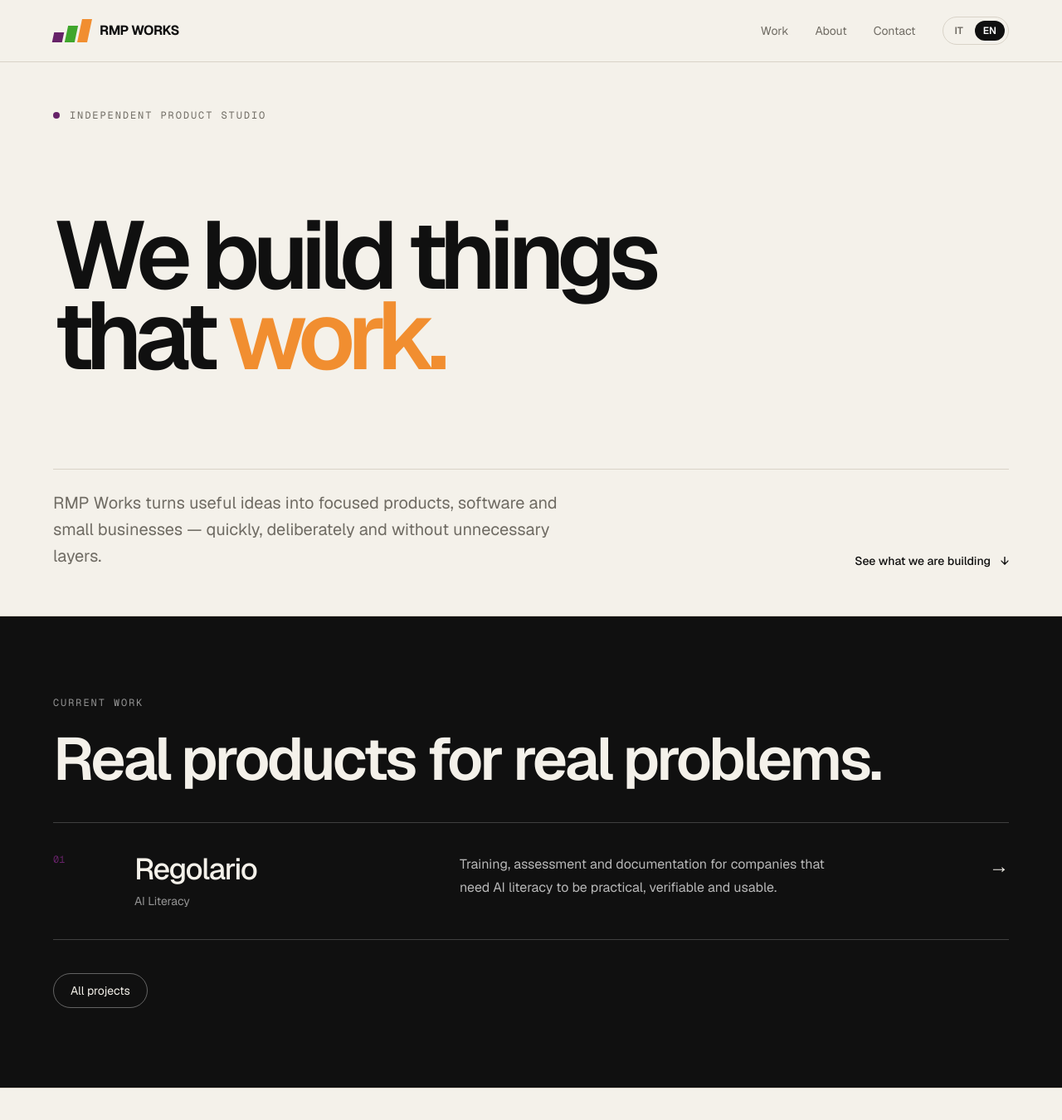
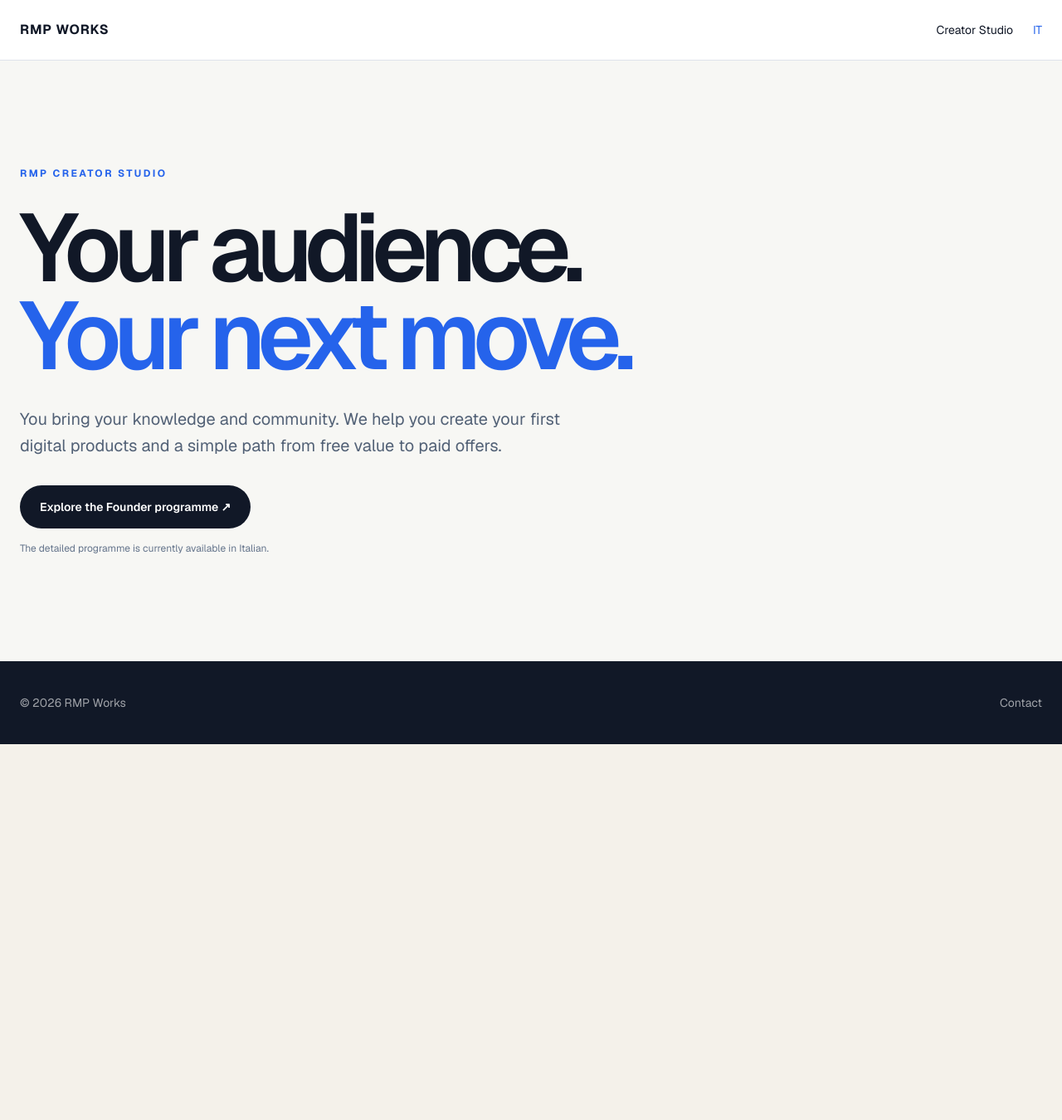
Before and after one commit to MacNaym/rmpworks, a Next.js app: page /en in a window 1280 px wide. Shown: the top 1350 px of the page at 83% size. After the commit the page ends 897 px from the top, so only its background shows below. Built offline with nearby package versions, Linux system fonts and the light colour scheme.

Commit message:
refactor: align English homepage with creator-only proposition

```diff
--- a/app/en/page.tsx
+++ b/app/en/page.tsx
@@ -1,114 +1,13 @@
 import Link from "next/link";
-import { rmpPhone } from "../contact-details";
-
-const ventures = [
-  { index: "01", name: "Regolario", tag: "AI Literacy", description: "Training, assessment and documentation for companies that need AI literacy to be practical, verifiable and usable.", href: "/projects/regolario", color: "var(--rmp-purple)", commercialVisible: true },
-  { index: "02", name: "ShopShield", tag: "E-commerce compliance", description: "A focused compliance layer for small online businesses that need the essentials without enterprise complexity.", href: "/projects/shopshield", color: "var(--rmp-green)", commercialVisible: false },
-  { index: "03", name: "Tap", tag: "Local business tools", description: "NFC and QR tools that turn a physical customer interaction into a useful digital action in seconds.", href: "/projects/tap", color: "var(--rmp-orange)", commercialVisible: false },
-];
-
-const frame = "mx-auto w-full max-w-[1680px] px-5 sm:px-8 lg:px-12 xl:px-16";
-const purpleHover = "transition hover:text-[var(--rmp-purple)]";
-
-function BrandMark() {
-  return (
-    <span className="inline-flex h-7 items-end gap-1" aria-hidden>
-      <span className="h-3 w-3 -skew-x-12 bg-[var(--rmp-purple)]" />
-      <span className="h-5 w-3 -skew-x-12 bg-[var(--rmp-green)]" />
-      <span className="h-7 w-3 -skew-x-12 bg-[var(--rmp-orange)]" />
-    </span>
-  );
+import type { Metadata } from "next";
+export const metadata: Metadata = {
+  title: "Creator Studio | RMP Works",
+  description: "RMP Works helps independent content creators turn expertise and communities into useful digital products.",
+};
+export default function EnglishHome(){
+ return <main className="min-h-screen bg-[#f7f7f4] text-[#111827]">
+  <header className="border-b border-[#dee3eb] bg-white"><div className="mx-auto flex max-w-7xl items-center justify-between px-6 py-6"><Link href="/en" className="font-bold tracking-wider">RMP WORKS</Link><div className="flex items-center gap-6 text-sm"><Link href="/creator-studio">Creator Studio</Link><Link href="/" className="text-[#2563eb]">IT</Link></div></div></header>
+  <section className="mx-auto max-w-7xl px-6 py-24 sm:py-32"><p className="text-xs font-bold uppercase tracking-[.2em] text-[#2563eb]">RMP Creator Studio</p><h1 className="mt-7 max-w-6xl text-[clamp(4rem,9vw,9rem)] font-semibold leading-[.92] tracking-[-.08em]">Your audience.<br/><span className="text-[#2563eb]">Your next move.</span></h1><p className="mt-8 max-w-2xl text-xl leading-8 text-[#526176]">You bring your knowledge and community. We help you create your first digital products and a simple path from free value to paid offers.</p><Link href="/creator-studio" className="mt-8 inline-flex rounded-full bg-[#111827] px-6 py-4 text-sm font-semibold text-white">Explore the Founder programme ↗</Link><p className="mt-4 text-xs text-[#64748b]">The detailed programme is currently available in Italian.</p></section>
+  <footer className="bg-[#111827] px-6 py-10 text-sm text-white/60"><div className="mx-auto flex max-w-7xl justify-between"><span>© 2026 RMP Works</span><Link href="/contact">Contact</Link></div></footer>
+ </main>;
 }
-
-export default function EnglishHome() {
-  return (
-    <main className="min-h-screen overflow-x-clip bg-[var(--background)] text-[var(--foreground)]">
-      <header className="border-b border-[var(--line)]">
-        <div className={`${frame} flex items-center justify-between py-5`}>
-          <Link href="/en/" className="flex items-center gap-3 text-base font-bold tracking-[-0.03em]">
-            <BrandMark />
-            <span>RMP WORKS</span>
-          </Link>
-          <div className="flex items-center gap-5 sm:gap-8">
-            <nav className="hidden items-center gap-5 text-sm text-[var(--muted)] sm:flex sm:gap-8">
-              <Link className={purpleHover} href="/projects">Work</Link>
-              <Link className={purpleHover} href="/about">About</Link>
-              <Link className={purpleHover} href="/contact">Contact</Link>
-            </nav>
-            <div className="flex items-center gap-1 rounded-full border border-[var(--line)] p-1 text-xs font-semibold">
-              <Link href="/" className="rounded-full px-2.5 py-1 text-[var(--muted)] transition hover:text-[var(--rmp-purple)]">IT</Link>
-              <span className="rounded-full bg-[#101010] px-2.5 py-1 text-white">EN</span>
-            </div>
-          </div>
-        </div>
-      </header>
-
-      <section className={`${frame} grid min-h-[76vh] content-between py-8 sm:py-12 lg:py-14`}>
-        <div className="flex items-center gap-3 font-mono text-xs uppercase tracking-[0.16em] text-[var(--muted)]">
-          <span className="h-2 w-2 rounded-full bg-[var(--rmp-purple)]" /> Independent product studio
-        </div>
-        <div className="py-16 sm:py-24 lg:py-28">
-          <h1 className="max-w-[1420px] text-[clamp(4rem,9vw,10rem)] font-semibold leading-[0.84] tracking-[-0.075em]">
-            We build things<br />that <span className="text-[var(--rmp-orange)]">work.</span>
-          </h1>
-        </div>
-        <div className="grid gap-8 border-t border-[var(--line)] pt-6 md:grid-cols-12">
-          <p className="max-w-2xl text-lg leading-7 text-[var(--muted)] md:col-span-7 md:text-xl md:leading-8">RMP Works turns useful ideas into focused products, software and small businesses — quickly, deliberately and without unnecessary layers.</p>
-          <div className="flex items-end md:col-span-3 md:col-start-10 md:justify-end">
-            <Link href="#work" className="inline-flex items-center gap-3 text-sm font-medium transition hover:text-[var(--rmp-purple)]">See what we are building <span aria-hidden>↓</span></Link>
-          </div>
-        </div>
-      </section>
-
-      <section id="work" className="border-y border-[var(--line)] bg-[#101010] text-[#f4f1ea]">
-        <div className={`${frame} py-16 sm:py-20 lg:py-24`}>
-          <div className="border-b border-white/20 pb-10">
-            <p className="font-mono text-xs uppercase tracking-[0.16em] text-white/55">Current work</p>
-            <h2 className="mt-6 max-w-6xl text-4xl font-semibold tracking-[-0.045em] sm:text-5xl lg:text-7xl">Real products for real problems.</h2>
-          </div>
-          <div>
-            {ventures.filter((venture) => venture.commercialVisible).map((venture) => (
-              <Link href={venture.href} key={venture.name} className="group grid gap-6 border-b border-white/20 py-9 transition hover:border-white/60 md:grid-cols-12 md:items-start">
-                <span className="font-mono text-xs md:col-span-1" style={{ color: venture.color }}>{venture.index}</span>
-                <div className="md:col-span-4"><p className="text-3xl font-medium tracking-[-0.04em] sm:text-4xl">{venture.name}</p><p className="mt-2 text-sm text-white/55">{venture.tag}</p></div>
-                <p className="max-w-3xl text-base leading-7 text-white/70 md:col-span-5">{venture.description}</p>
-                <div className="text-right text-2xl transition-all group-hover:translate-x-1 group-hover:text-[var(--rmp-purple)] md:col-span-2">→</div>
-              </Link>
-            ))}
-          </div>
-          <div className="pt-10"><Link href="/projects" className="inline-flex rounded-full border border-white/35 px-5 py-2.5 text-sm transition hover:border-[var(--rmp-purple)] hover:bg-[var(--rmp-purple)] hover:!text-white">All projects</Link></div>
-        </div>
-      </section>
-
-      <section className={`${frame} py-20 sm:py-28 lg:py-32`}>
-        <p className="font-mono text-xs uppercase tracking-[0.16em] text-[var(--muted)]">How we work</p>
-
-        <h2 className="mt-6 max-w-6xl text-4xl font-semibold leading-[0.98] tracking-[-0.055em] sm:text-6xl lg:text-8xl">Small teams.<br />Fast decisions.<br /><span className="text-[var(--rmp-green)]">Useful output.</span></h2>
-
-        <div className="mt-14 grid gap-0 border-y border-[var(--line)] md:grid-cols-3">
-          <div className="py-8 md:pr-8"><p className="font-mono text-xs text-[var(--rmp-purple)]">01 / FOCUS</p><p className="mt-4 max-w-md leading-7">Solve one valuable problem before adding ten features nobody asked for.</p></div>
-          <div className="border-t border-[var(--line)] py-8 md:border-l md:border-t-0 md:px-8"><p className="font-mono text-xs text-[var(--rmp-green)]">02 / SHIP</p><p className="mt-4 max-w-md leading-7">Put working products in front of real people early and improve from evidence.</p></div>
-          <div className="border-t border-[var(--line)] py-8 md:border-l md:border-t-0 md:pl-8"><p className="font-mono text-xs text-[var(--rmp-orange)]">03 / SYSTEMIZE</p><p className="mt-4 max-w-md leading-7">Automate repeatable work so the product can grow without growing bureaucracy with it.</p></div>
-        </div>
-      </section>
-
-      <section className="bg-[var(--rmp-orange-panel)] text-[#101010]">
-        <div className={`${frame} grid min-h-[54vh] content-between py-10 sm:py-14`}>
-          <div className="flex items-center gap-3"><span className="h-px w-10 bg-[var(--rmp-purple)]" /><p className="font-mono text-xs uppercase tracking-[0.16em] text-black/55">RMP Works</p></div>
-          <div className="py-16 sm:py-20"><h2 className="max-w-7xl text-[clamp(3.5rem,7.5vw,8rem)] font-semibold leading-[0.88] tracking-[-0.07em]">Build the next<br />useful thing.</h2></div>
-          <div className="flex flex-col gap-5 border-t border-black/25 pt-6 sm:flex-row sm:items-center sm:justify-between">
-            <p className="max-w-xl text-black/70">Products, experiments and businesses with a reason to exist.</p>
-            <Link href="/contact" className="inline-flex w-fit rounded-full bg-[#101010] px-6 py-3 text-sm font-semibold !text-white transition hover:bg-[var(--rmp-purple)]">Get in touch →</Link>
-          </div>
-        </div>
-      </section>
-
-      <footer className="bg-[#101010] text-white">
-        <div className={`${frame} flex flex-col gap-8 py-10 md:flex-row md:items-end md:justify-between`}>
-          <div><div className="flex items-center gap-3"><BrandMark /><p className="text-lg font-semibold tracking-[-0.03em]">RMP WORKS</p></div><p className="mt-2 text-sm text-white/45">© 2026 RMP Works</p><a className="mt-2 inline-flex text-sm text-white/60 transition hover:text-[var(--rmp-purple)]" href={rmpPhone.href}>{rmpPhone.display}</a></div>
-          <div className="flex items-center gap-6 text-sm text-white/60"><Link className="transition hover:text-[var(--rmp-purple)]" href="/projects">Work</Link><Link className="transition hover:text-[var(--rmp-purple)]" href="/about">About</Link><Link className="transition hover:text-[var(--rmp-purple)]" href="/contact">Contact</Link></div>
-        </div>
-      </footer>
-    </main>
-  );
-}
```
